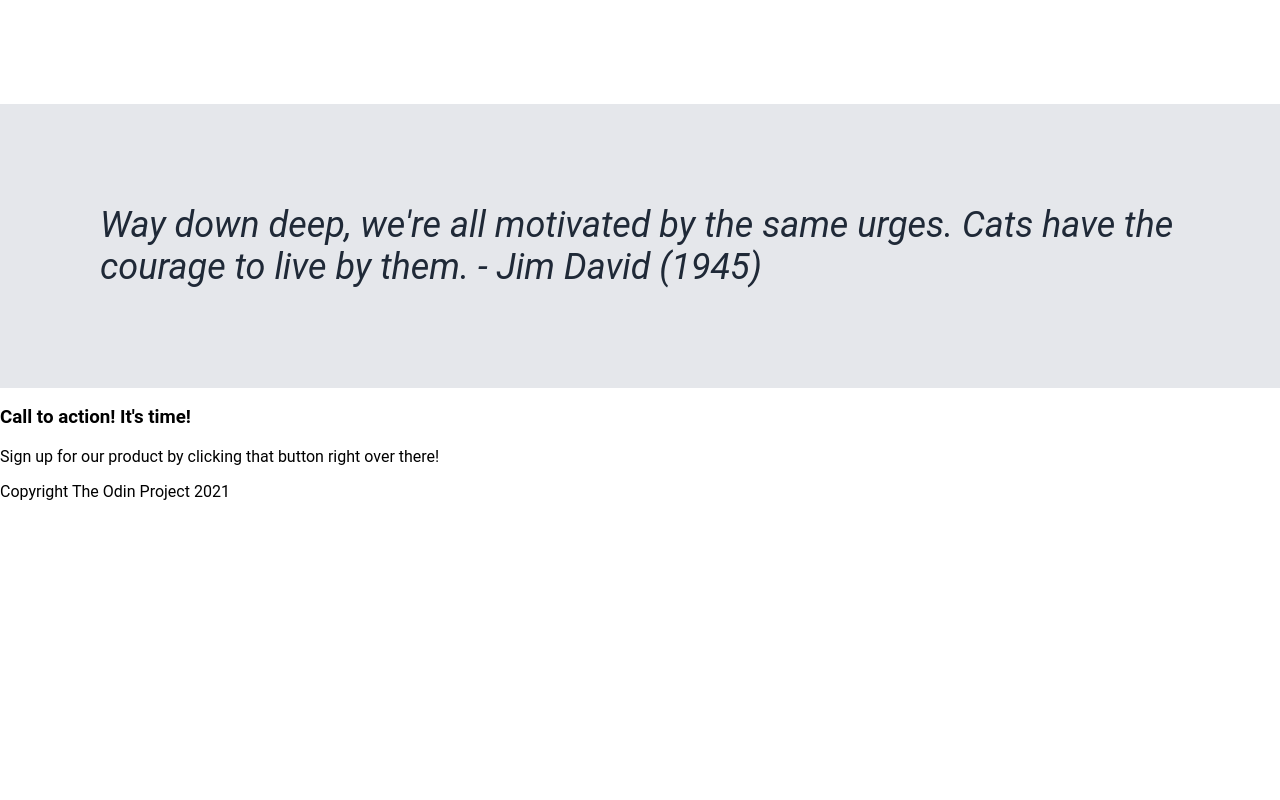
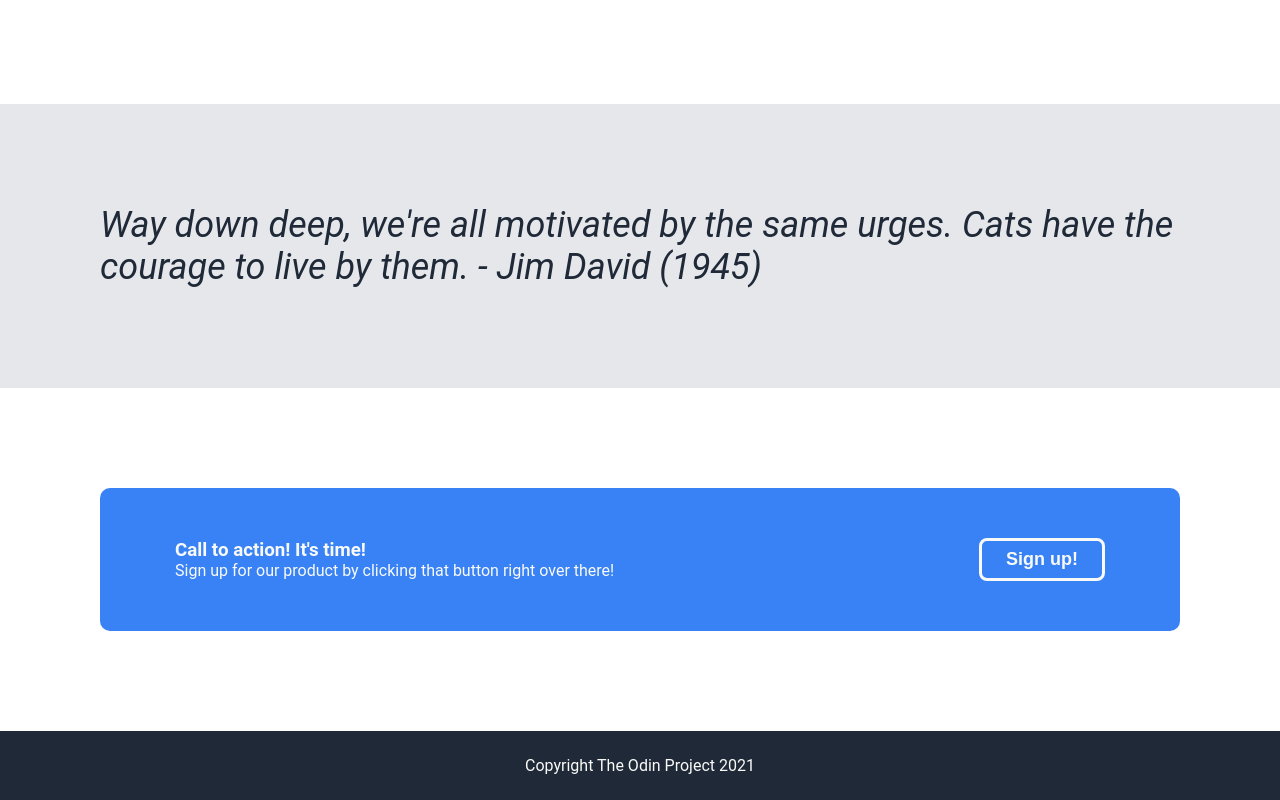
Before and after one commit to alw3979/meowr, a plain HTML site: page index.html in a window 1280 px wide. Shown: the part 836-1636 px from the top of the page. Before the commit the page ends 1337 px from the top, so only its background shows below. Drawn offline with Linux system fonts and the light colour scheme.

Commit message:
update call to action and footer styling for homepage

```diff
--- a/index.html
+++ b/index.html
@@ -47,10 +47,12 @@
         </div>
 
         <div class="call-to-action">
-            <div class="modal">
+            <div class="action-text">
                 <h3>Call to action! It's time!</h3>
                 <p>Sign up for our product by clicking that button right over there!</p>
             </div>
+            <div class="sign-up"><button>Sign up!</button></div>
+
         </div>
 
         <div class="footer">
--- a/style.css
+++ b/style.css
@@ -43,7 +43,7 @@ body {
 button {
     background-color: #3882F6;
     border: none;
-    color: inherit;
+    color: #F9FAF8;
     border-radius: 8px;
     font-size: 18px;
     font-weight: bold;
@@ -121,3 +121,36 @@ h2 {
 .quote > .quote-text {
     margin: 100px;
 }
+
+.call-to-action {
+    background-color: #3882F6;
+    margin: 100px;
+    border-radius: 10px;
+    display:flex;
+    align-items: center;
+    padding: 50px 75px;
+    justify-content: space-between;
+}
+
+h3 {
+    color: #F9FAF8;
+    margin: 0px;
+    font-weight: bold;
+}
+
+p {
+    color: #F9FAF8;
+    margin: 0px;
+}
+
+.sign-up > button {
+    border-color: #F9FAF8;
+    border: solid;
+}
+
+.footer {
+    background-color: #1f2937;
+    color: #F9FAF8;
+    text-align: center;
+    padding: 25px 0px;
+}
```
